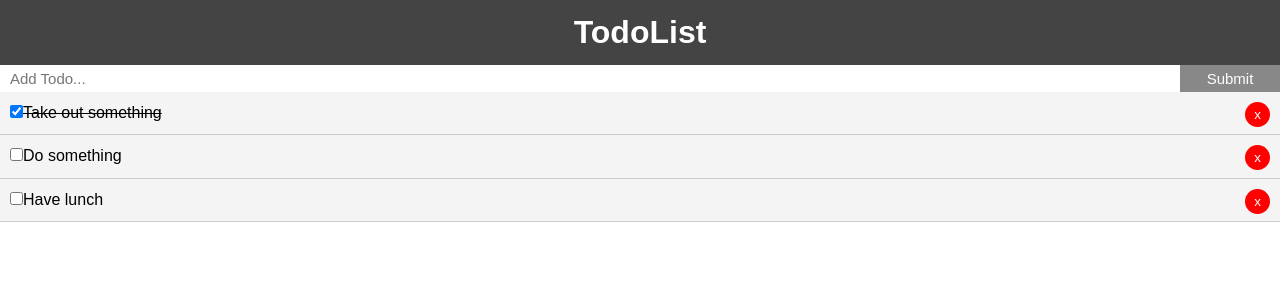
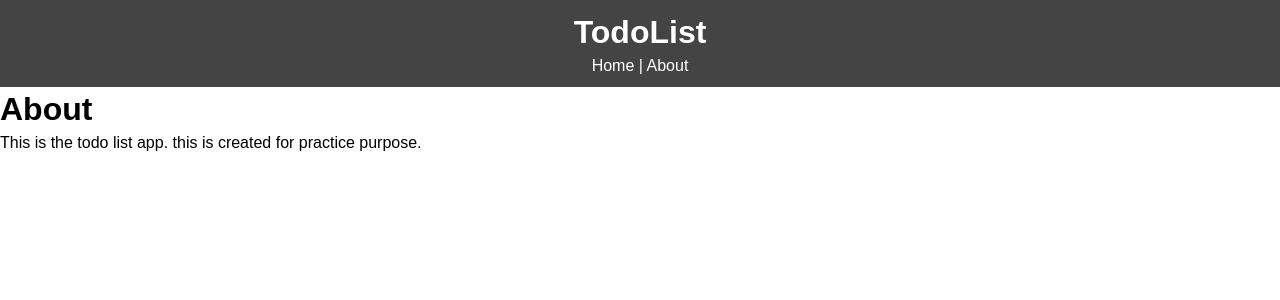
Before and after one commit to itsbhatt/todo-react-app, a React (Create React App) app: page /about in a window 1280 px wide. Shown: the top 300 px of the page. Built offline with nearby package versions, Linux system fonts and the light colour scheme.

Commit message:
multi page navigation added

```diff
--- a/src/App.css
+++ b/src/App.css
@@ -22,3 +22,11 @@
 .container {
   width: 100%;
 }
+
+.nav-link {
+  color: #fff;
+}
+
+.nav-link:hover {
+  color: #d5d5d5;
+}
--- a/src/App.js
+++ b/src/App.js
@@ -2,7 +2,9 @@
 import Header from './components/layouts/Header';
 import AddTodo from './components/todos/AddTodo';
 import Todos from './components/todos/Todos';
+import About from './components/pages/About';
 import uuid from 'uuid';
+import {BrowserRouter as Router, Route} from 'react-router-dom'
 
 import './App.css';
 
@@ -57,13 +59,22 @@
 
   render() {
     return (
+      <Router>
           <div className="App">
             <div className="container">
               <Header/>
+              <Route exact path="/" render={ props => (
+                <React.Fragment>
                   <AddTodo addTodo={this.addTodo}/>
                   <Todos todos={this.state.todos}  markComplete={this.markComplete} detTodo={this.detTodo}/>
+                </React.Fragment>
+              )}/>
+
+              <Route exact path="/about" component={About} />
+
             </div>
           </div>
+      </Router>
     )
   }
 }
--- a/src/components/layouts/Header.js
+++ b/src/components/layouts/Header.js
@@ -1,10 +1,12 @@
 import React from 'react';
+import { Link } from 'react-router-dom';
 
 function Header(){
 
     return (
         <header style={headerStyle}>
             <h1>TodoList</h1>
+            <Link className="nav-link" to="/">Home</Link> | <Link className="nav-link" to="/about">About</Link>
         </header>
     )
 }
--- /dev/null
+++ b/src/components/pages/About.js
@@ -0,0 +1,12 @@
+import React from 'react'
+
+function About() {
+    return (
+        <React.Fragment>
+            <h1>About</h1>
+            <p>This is the todo list app. this is created for practice purpose.</p>
+        </React.Fragment>
+    )
+}
+
+export default About;
```
Lines whose indentation alone changed are shown as unchanged.
